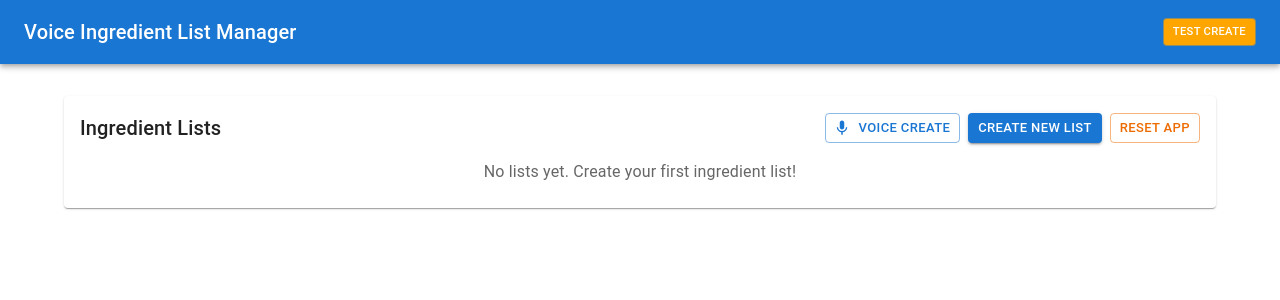
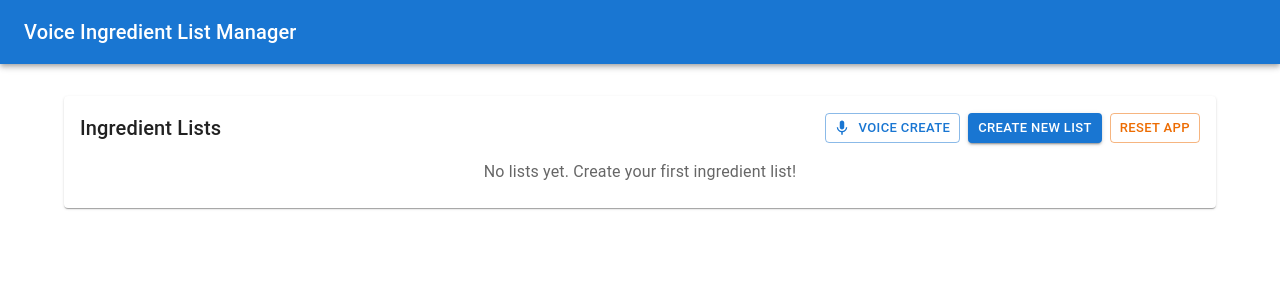
Before and after one commit to Alok-Yadav-21/voice-ingredient-list-manager, a React (Vite) app: page / in a window 1280 px wide. Shown: the top 300 px of the page. Built offline with nearby package versions, Linux system fonts and the light colour scheme.

Commit message:
Your commit message

```diff
--- a/src/App.tsx
+++ b/src/App.tsx
@@ -168,19 +168,6 @@ function App() {
           <Typography variant="h6" component="div" sx={{ flexGrow: 1 }}>
             Voice Ingredient List Manager
           </Typography>
-          <Button
-            variant="outlined"
-            size="small"
-            onClick={() => {
-              console.log('=== TEST BUTTON DEBUG ===');
-              console.log('Current lists:', lists);
-              console.log('Current list ID:', currentListId);
-              createNewList('Test List ' + new Date().toLocaleTimeString());
-            }}
-            sx={{ fontSize: '0.7rem', backgroundColor: 'orange', color: 'white' }}
-          >
-            Test Create
-          </Button>
         </Toolbar>
       </AppBar>
       <Container maxWidth="lg" sx={{ mt: 4, mb: 4 }}>
```
